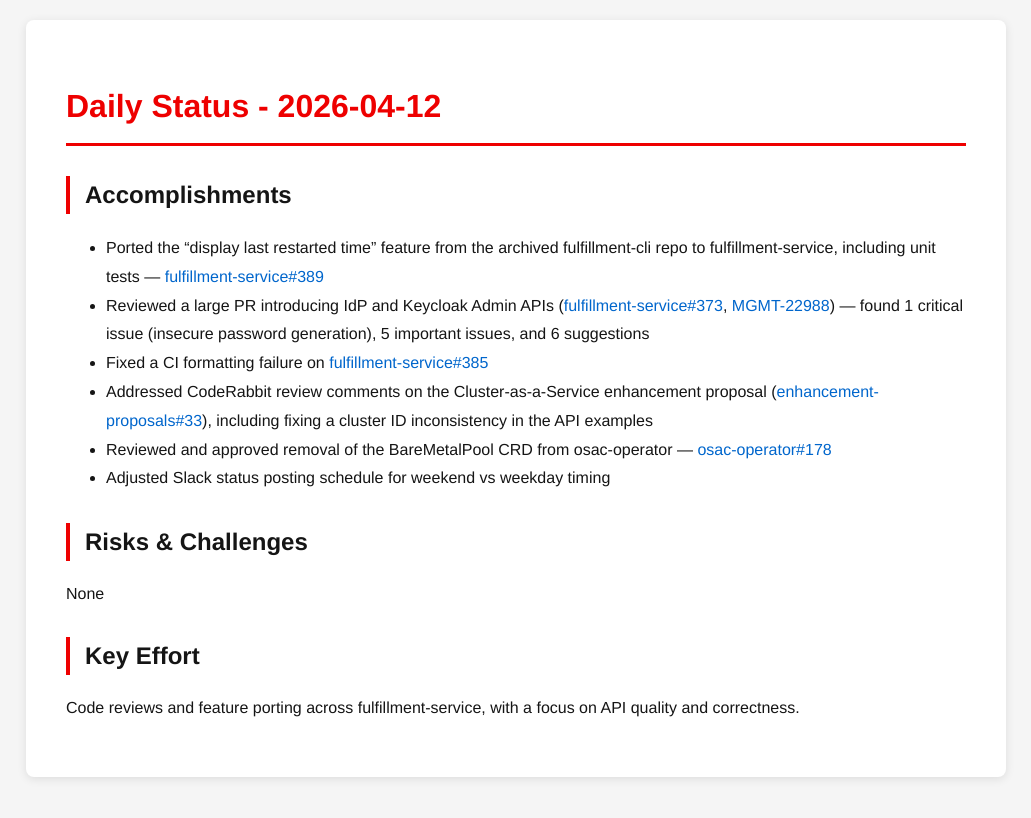
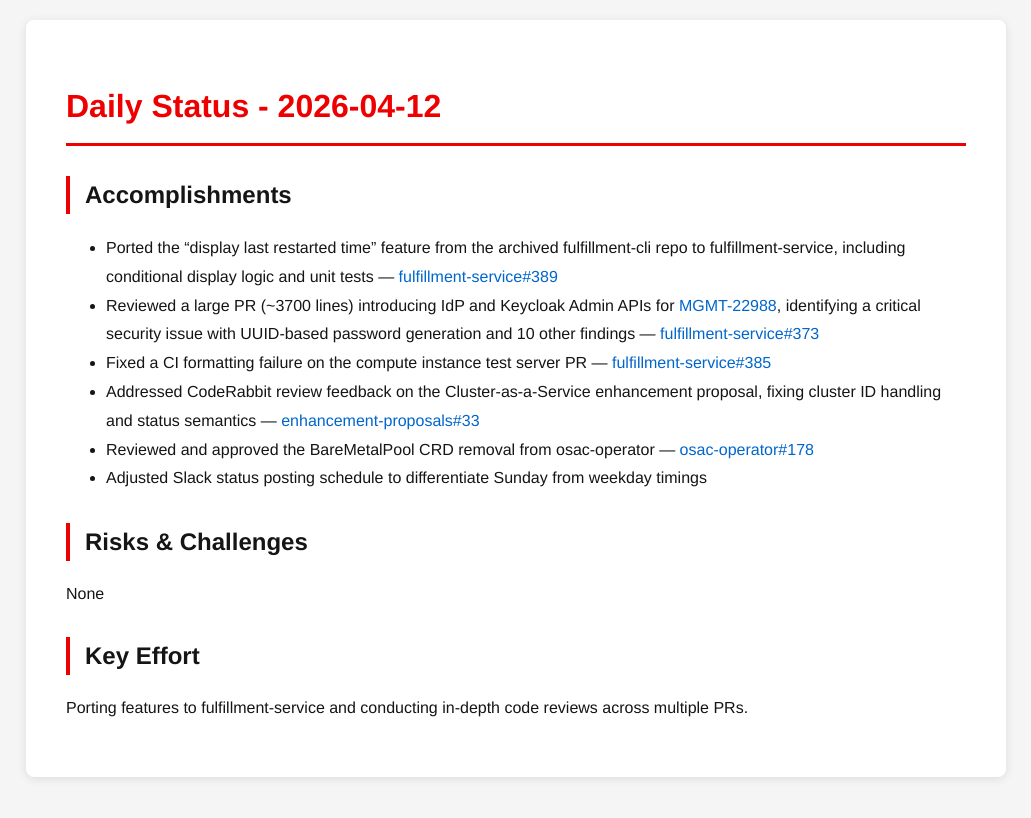
Before and after one commit to tzvatot/daily-status, a Jekyll site: the page built from 2026-04-12.md, in a window 1280 px wide. Shown: the top 818 px of the page, without its empty margins (124-1155 px from the left). Built offline with Jekyll 4.4.1, drawn with Linux system fonts in a browser that asks for light colours.

Commit message:
Daily status update - 2026-04-12

```diff
--- a/2026-04-12.md
+++ b/2026-04-12.md
@@ -7,15 +7,15 @@
 # Daily Status - 2026-04-12
 
 ## Accomplishments
-- Ported the "display last restarted time" feature from the archived fulfillment-cli repo to fulfillment-service, including unit tests — [fulfillment-service#389](https://github.com/osac-project/fulfillment-service/pull/389)
-- Reviewed a large PR introducing IdP and Keycloak Admin APIs ([fulfillment-service#373](https://github.com/osac-project/fulfillment-service/pull/373), [MGMT-22988](https://issues.redhat.com/browse/MGMT-22988)) — found 1 critical issue (insecure password generation), 5 important issues, and 6 suggestions
-- Fixed a CI formatting failure on [fulfillment-service#385](https://github.com/osac-project/fulfillment-service/pull/385)
-- Addressed CodeRabbit review comments on the Cluster-as-a-Service enhancement proposal ([enhancement-proposals#33](https://github.com/osac-project/enhancement-proposals/pull/33)), including fixing a cluster ID inconsistency in the API examples
-- Reviewed and approved removal of the BareMetalPool CRD from osac-operator — [osac-operator#178](https://github.com/osac-project/osac-operator/pull/178)
-- Adjusted Slack status posting schedule for weekend vs weekday timing
+- Ported the "display last restarted time" feature from the archived fulfillment-cli repo to fulfillment-service, including conditional display logic and unit tests — [fulfillment-service#389](https://github.com/osac-project/fulfillment-service/pull/389)
+- Reviewed a large PR (~3700 lines) introducing IdP and Keycloak Admin APIs for [MGMT-22988](https://issues.redhat.com/browse/MGMT-22988), identifying a critical security issue with UUID-based password generation and 10 other findings — [fulfillment-service#373](https://github.com/osac-project/fulfillment-service/pull/373)
+- Fixed a CI formatting failure on the compute instance test server PR — [fulfillment-service#385](https://github.com/osac-project/fulfillment-service/pull/385)
+- Addressed CodeRabbit review feedback on the Cluster-as-a-Service enhancement proposal, fixing cluster ID handling and status semantics — [enhancement-proposals#33](https://github.com/osac-project/enhancement-proposals/pull/33)
+- Reviewed and approved the BareMetalPool CRD removal from osac-operator — [osac-operator#178](https://github.com/osac-project/osac-operator/pull/178)
+- Adjusted Slack status posting schedule to differentiate Sunday from weekday timings
 
 ## Risks & Challenges
 None
 
 ## Key Effort
-Code reviews and feature porting across fulfillment-service, with a focus on API quality and correctness.
+Porting features to fulfillment-service and conducting in-depth code reviews across multiple PRs.
```
